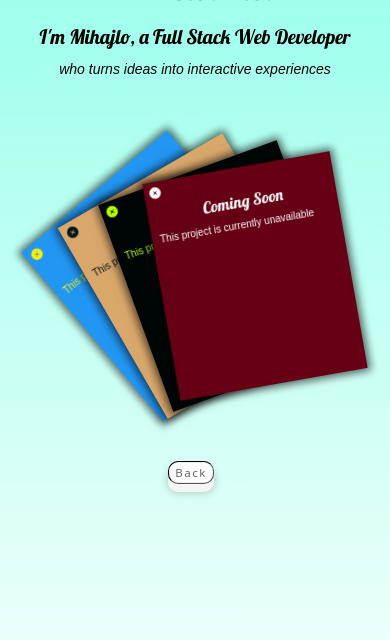
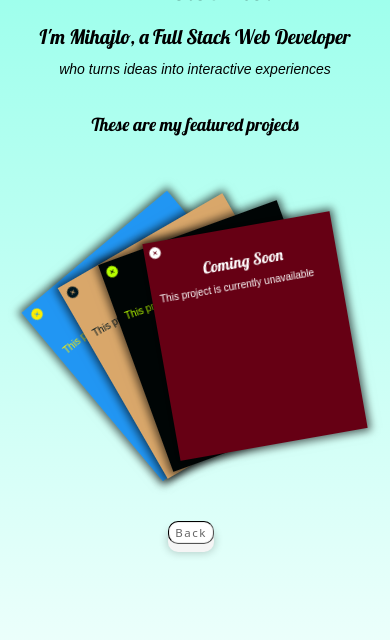
Before and after one commit to mihail093/Portfolio, a React (Vite) app in the folder portfolio/: page / in a window 390 px wide. Both pictures are taken after a click on the button "Projects". Shown: the part 589-1229 px from the top of the page. Built offline with nearby package versions, Linux system fonts and the light colour scheme; no server answers.

Commit message:
modifiche3 responsive

```diff
--- a/portfolio/src/components/layout/Hero.jsx
+++ b/portfolio/src/components/layout/Hero.jsx
@@ -106,7 +106,7 @@ export default function Hero({ clicked, setClicked, backClicked, setBackClicked
           transition={{ duration: 0.6 }}
         >
           {clicked ?
-          <div className='py-20'>
+          <div className='pb-6'>
             <div className='flex justify-center align-center pb-[5.8em]'>
               <HeroCards featuredProjects={featuredProjects} />
             </div>
--- a/portfolio/src/components/ui/HeroCards.css
+++ b/portfolio/src/components/ui/HeroCards.css
@@ -54,11 +54,7 @@
 }
 
 .selected {
-  left: 50%;
-  top: 35%;
-  transform: translate(-50%, -50%) scale(1.9) rotate(0deg) !important;
-  z-index: 10;
-  cursor: default;
+  border: 2px solid #f72585;
 }
 
 .selected .xicon:hover {
--- a/portfolio/src/components/ui/HeroCards.jsx
+++ b/portfolio/src/components/ui/HeroCards.jsx
@@ -6,11 +6,13 @@ import "./HeroCards.css";
 
 export default function HeroCards({ featuredProjects }) {
   /*
-  La funzione handleClick sfrutta lo useState selectedCard per salvare, a seconda della Card cliccata, uno dei seguenti valori: c1, c2, c3, c4.
+  La funzione handleClick sfrutta lo useState selectedCard per salvare, a seconda della Card cliccata,
+  uno dei seguenti valori: c1, c2, c3, c4.
   Tramite la funzione getCardClass vengono impostate delle classi:
   la classe 'card' viene impostata su tutte le Card;
   vengono impostate quattro classi diverse su ogniuna delle quattro Card (c1, c2, c3, c4);
-  se selectedCard coincide con cardClass allora viene impostata la classe 'selected' che consente di vedere la Card in primo piano
+  se selectedCard coincide con cardClass allora viene impostata la classe 'selected'
+  che consente di vedere la Card in primo piano.
   */
   const [selectedCard, setSelectedCard] = useState(null);
 
@@ -26,25 +28,15 @@ export default function HeroCards({ featuredProjects }) {
   const containerRef = useRef(null);
   const isInView = useInView(containerRef, {
     amount: 1,
-    margin: "-30px",
     once: false,
   });
-
-  useEffect(() => {
-    if (selectedCard) {
-      document.body.classList.add("overflow-hidden");
-    } else {
-      document.body.classList.remove("overflow-hidden");
-    }
-    return () => document.body.classList.remove("overflow-hidden");
-  }, [selectedCard]);
 
   // Gestisce il click sulle Card
   const handleCardClick = (cardClass) => {
     setSelectedCard(cardClass);
   };
 
-  // Gestisce il click su bottone per visualizzare il progetto
+  // Gestisce il click su h3 per visualizzare il progetto
   const handleButtonClick = (index=null) => {
     // Salvo i dati relativi al progetto nel localStorage se viene passato un index del progetto da salvare
     if(index != null) {
@@ -65,26 +57,52 @@ export default function HeroCards({ featuredProjects }) {
 
   /*
   La funzione handleIconClick viene utilizzata sulle icone <XCircleIcon> presenti su ogniuna delle Card
-  imposta selectedCard a 'null' e consente quindi di rimuovere la classe 'selected' (Card non viene  visualizzata in primo piano)
+  imposta selectedCard a 'null' e consente quindi di rimuovere la classe 'selected'
+  (Card non viene visualizzata in primo piano)
   */
   const handleIconClick = (event) => {
     event.stopPropagation();
     setSelectedCard(null);
   };
 
+  // La funziona getCardClass imposta le classi su ogniuna delle Card.
   const getCardClass = (cardClass) => {
-    return `card ${cardClass} ${selectedCard === cardClass ? "selected" : ""}`;
+    // Non applicare animazioni se la card è selected
+    const baseClass = `card ${cardClass}`;
+    const selectedClass = selectedCard === cardClass ? "selected" : "";
+    return `${baseClass} ${selectedClass}`;
+  };
+
+  // La funzione getCardStyle imposta inline style per evitare conflitti tra le classi definite in HeroCards.css.
+  const getCardStyle = (cardClass) => {
+    if (selectedCard === cardClass) {
+      return {
+        position: "fixed",
+        top: "50%",
+        left: "50%",
+        transform: "translate(-50%, -50%) scale(1.9) rotate(0deg)",
+        zIndex: 10,
+        cursor: "default",
+        animation: "none", // Ferma le animazioni CSS
+      };
+    }
+    return {};
   };
 
   return (
+    <div>
+      <h3 className="text-lg font-lobster">
+        These are my featured projects
+      </h3>
       <div
         ref={containerRef}
-      className="grid h-[20vmax] place-items-center select-none border-2 border-white/0"
+        className="grid h-[20vmax] mt-28 place-items-center select-none"
       >
         <div
           className={`${getCardClass(
             isInView ? "c1" : "c1-reverse"
           )} bg-[#2196f3] text-[#fdee00]`}
+          style={getCardStyle("c1")}
           onClick={() => (isInView ? handleCardClick("c1") : handleCardClick(null))}
         >
           <h1 className="num">4</h1>
@@ -119,6 +137,7 @@ export default function HeroCards({ featuredProjects }) {
           className={`${getCardClass(
             isInView ? "c2" : "c2-reverse"
           )} bg-[#d9a76a] text-[#00171f]`}
+          style={getCardStyle("c2")}
           onClick={() => (isInView ? handleCardClick("c2") : handleCardClick(null))}
         >
           <h1 className="num">3</h1>
@@ -153,6 +172,7 @@ export default function HeroCards({ featuredProjects }) {
           className={`${getCardClass(
             isInView ? "c3" : "c3-reverse"
           )} bg-[#000505] text-[#b7ff00]`}
+          style={getCardStyle("c3")}
           onClick={() => (isInView ? handleCardClick("c3") : handleCardClick(null))}
         >
           <h1 className="num">2</h1>
@@ -187,6 +207,7 @@ export default function HeroCards({ featuredProjects }) {
           className={`${getCardClass(
             isInView ? "c4" : "c4-reverse"
           )} bg-[#660014] text-white`}
+          style={getCardStyle("c4")}
           onClick={() => (isInView ? handleCardClick("c4") : handleCardClick(null))}
         >
           <h1 className="num">1</h1>
@@ -218,5 +239,6 @@ export default function HeroCards({ featuredProjects }) {
           </div>
         </div>
       </div>
+    </div>
   );
 }
```
Lines whose indentation alone changed are shown as unchanged.
